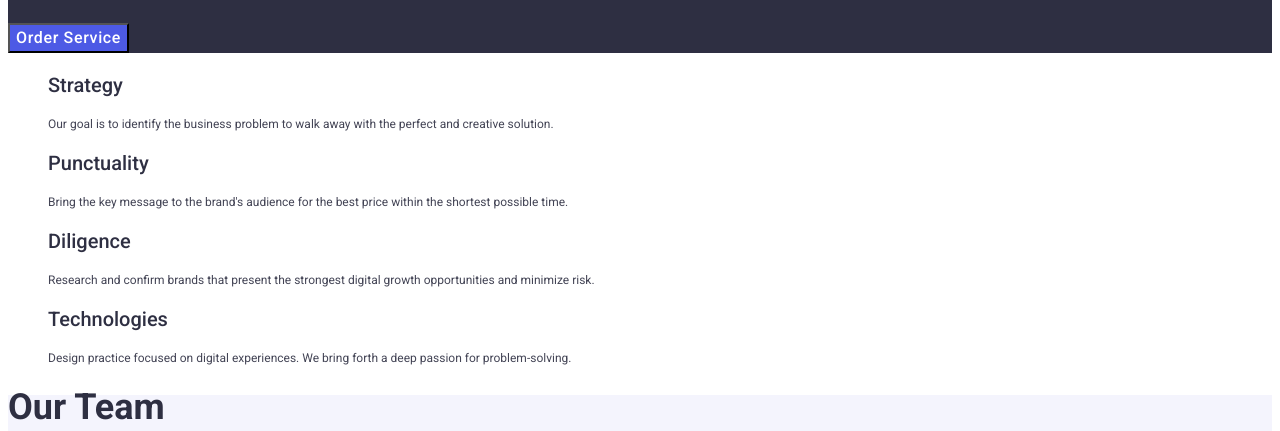
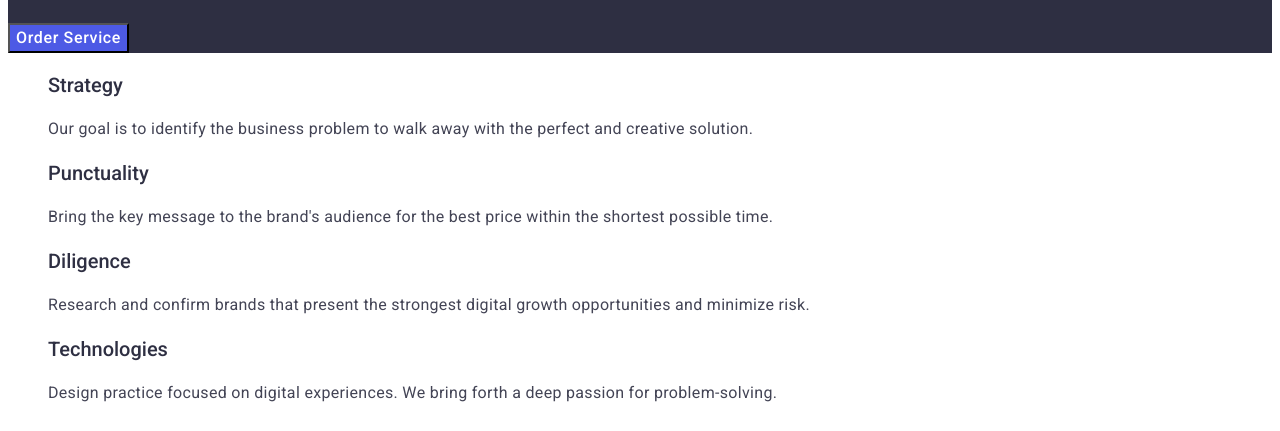
Before and after one commit to KyryloChallenger21/goit-markup-hw-02, a plain HTML site: page index.html in a window 1280 px wide. Shown: the part 314-745 px from the top of the page. Drawn offline with Linux system fonts and the light colour scheme.

Commit message:
index again

```diff
--- a/css/styles.css
+++ b/css/styles.css
@@ -76,13 +76,14 @@ button {
 .section-header {
     font-weight: 700;
     font-size: 36px;
-    letter-spacing: 2%;
+    letter-spacing: 0.02em;
     color: #2E2F42;
 }
 .section-text {
-    font-size: 12px;
     line-height: 14px;
-    letter-spacing: 2%;
+    font-size: 16px;
+    line-height: 1.5;
+    letter-spacing: 0.02em;
 }
 .logo {
     font-family: "Raleway", sans-serif;
```
